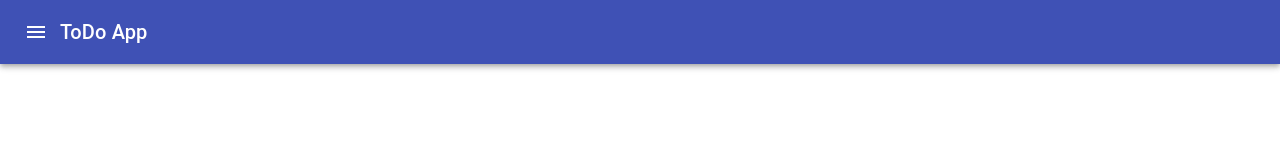
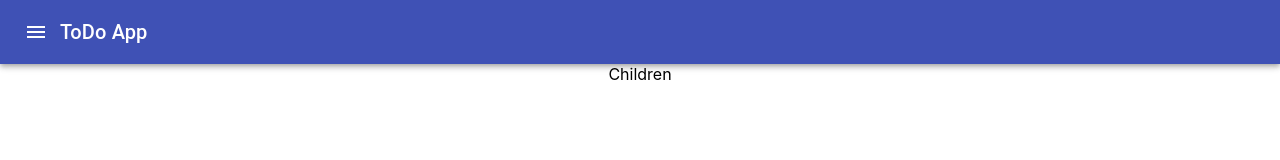
Before and after one commit to Tero-AA/ToDo, a React (Create React App) app: page / in a window 1280 px wide. Shown: the top 160 px of the page. Built offline with nearby package versions, Linux system fonts and the light colour scheme.

Commit message:
eslint setup to the git commit

```diff
--- a/src/App.js
+++ b/src/App.js
@@ -5,7 +5,7 @@ function App() {
   return (
     <div className="App">
       <Layout>
-
+        <div>Children</div>
       </Layout>
     </div>
   );
--- a/src/components/layout/layout.js
+++ b/src/components/layout/layout.js
@@ -4,6 +4,7 @@ import Toolbar from '@material-ui/core/Toolbar';
 import Typography from '@material-ui/core/Typography';
 import IconButton from '@material-ui/core/IconButton';
 import MenuIcon from '@material-ui/icons/Menu';
+import PropTypes from 'prop-types';
 
 function Layout(props) {
   return (
@@ -23,4 +24,8 @@ function Layout(props) {
   );
 }
 
+Layout.propTypes = {
+  children: PropTypes.any
+};
+
 export default Layout;
```
